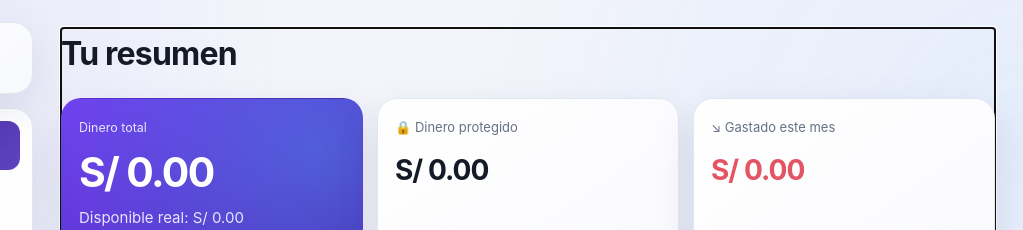
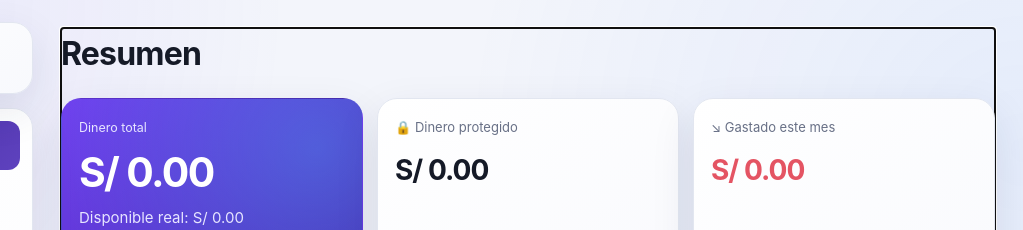
Before and after one commit to LuisP2809/control-gastos, a website with bundled scripts: page index.html in a window 1280 px wide. Shown: the top 230 px of the page, 257-1280 px from the left. Built offline with nearby package versions, Linux system fonts and the light colour scheme.

Commit message:
Conectar ajustes visuales del dashboard

```diff
--- a/index.html
+++ b/index.html
@@ -58,5 +58,6 @@
   </script>
   <script type="module" src="./js/app.js"></script>
   <script type="module" src="./js/transaction-edit-fix.js"></script>
+  <script type="module" src="./js/ui-polish.js"></script>
 </body>
 </html>
```
